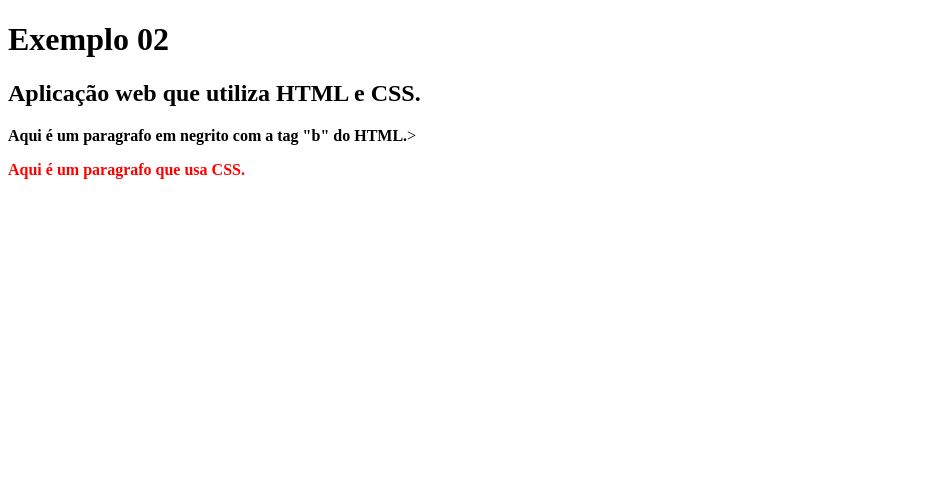
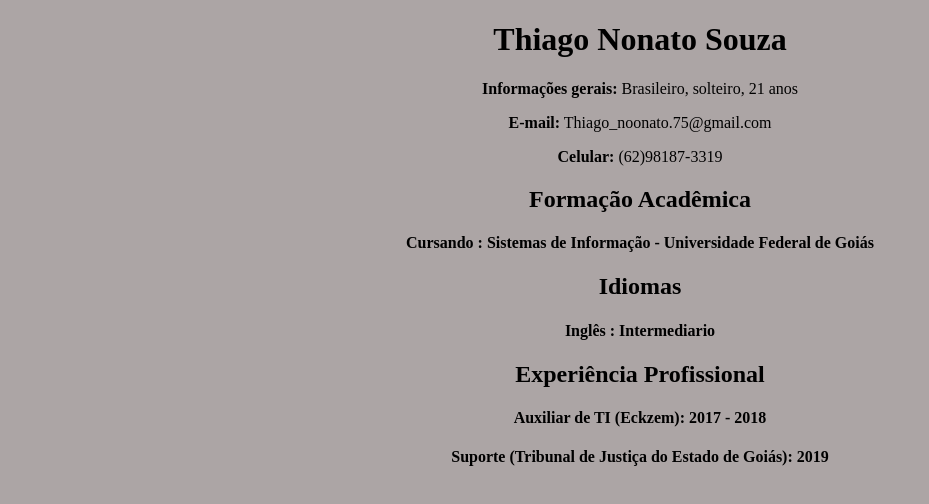
Before and after one commit to ThiagoNonato/thiagononato.github.io, a plain HTML site: page index.html in a window 1280 px wide. Shown: the whole page, without its empty margins (0-929 px from the left). Drawn offline with Linux system fonts and the light colour scheme.

Commit message:
Atualizando

```diff
--- a/index.html
+++ b/index.html
@@ -2,13 +2,34 @@
 <html>
 <head>
     <meta charset="UTF-8">
-    <title>Exemplo 02</title>
+    <title>Mini Curriculo  - Thiago Nonato Souza</title>
+<style>
+    body{
+        background-color: rgb(172, 165, 165);
+        text-decoration-color: white;
+    }
+
+</style>
 </head>
 <body>
-    <h1>Exemplo 02</h1>
-    <h2>Aplicação web que utiliza HTML e CSS.</h2>
-    <p><b>Aqui é um paragrafo em negrito com a tag "b" do HTML.</b>></p>
-    <!-- Inline CSS. -->
-    <p style="font-weight:bold;color:red">Aqui é um paragrafo que usa CSS.</p>
+    <center>
+    <h1>Thiago Nonato Souza</h1>
+    <p><b>Informações gerais:</b> Brasileiro, solteiro, 21 anos</p>
+    <p><b>E-mail:</b> Thiago_noonato.75@gmail.com</p>
+    <p><b>Celular:</b> (62)98187-3319</p>
+
+    <h2>Formação Acadêmica</h2>
+    <h4> Cursando : Sistemas de Informação - Universidade Federal de Goiás</h4>
+
+    <h2>Idiomas</h2>
+    <h4>Inglês : Intermediario</h4>
+
+    <h2>Experiência Profissional</h2>
+    <h4>Auxiliar de TI (Eckzem): 2017 - 2018</h4>
+    <h4>  Suporte (Tribunal de Justiça do Estado de Goiás): 2019
+    </h4>
+
+
+</center>
 </body>
 </html>
```
